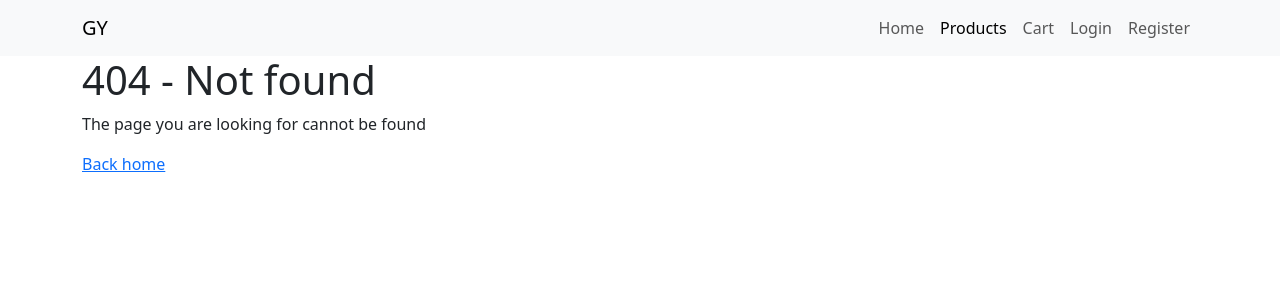
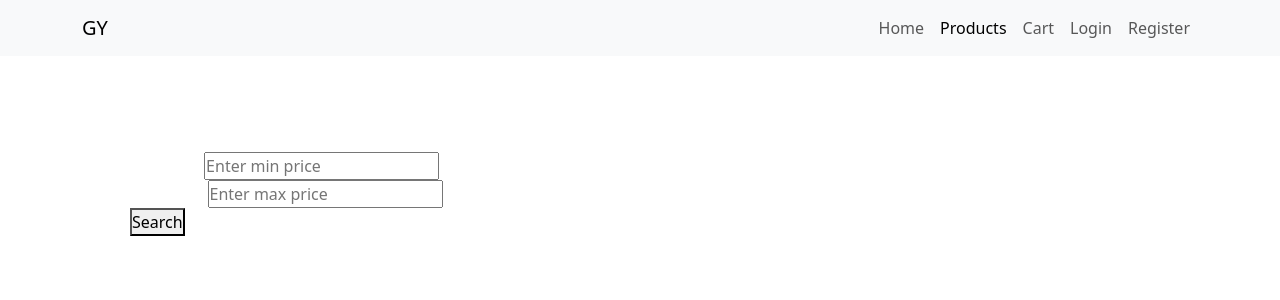
Before and after one commit to yojyojyoj/capstone3, a React (Create React App) app: page /products in a window 1280 px wide. Before the commit this address had no page. Shown: the top 300 px of the page. Built offline with nearby package versions, Linux system fonts and the light colour scheme; no server answers.

Commit message:
member 2 code s70

```diff
--- a/src/App.js
+++ b/src/App.js
@@ -9,6 +9,7 @@ import Login from './pages/Login';
 import Logout from './pages/Logout';
 import Error from './pages/Error';
 import Profile from './pages/Profile';
+import ProductsCatalog from './pages/ProductsCatalog';
 
 import { Container } from 'react-bootstrap';
 import { BrowserRouter as Router, Routes, Route } from 'react-router-dom';
@@ -85,6 +86,7 @@ function App() {
                   <Route path="/login" element={<Login />} />
                   <Route path="/logout" element={<Logout />} />
                   <Route path="/profile" element={<Profile />} />
+                  <Route path="/products" element={<ProductsCatalog />} />
                   <Route path="*" element={<Error />} />
                 </Routes>
               </Container>
--- /dev/null
+++ b/src/pages/ProductsCatalog.js
@@ -0,0 +1,67 @@
+import { useState, useEffect, useContext } from 'react';
+
+import UserContext from '../context/UserContext';
+
+
+export default function ProductsCatalog(){
+
+	const {user} = useContext(UserContext);
+
+		const [products, setProducts] = useState([]);
+		const [minPrice, setMinPrice] = useState('');
+		const [maxPrice, setMaxPrice] = useState('');
+
+	    const fetchData = () => {
+        let fetchUrl = user.isAdmin === true ? "http://localhost:4000/products/all" : "http://localhost:4000/products/";
+
+
+        fetch(fetchUrl, {
+            method : 'POST',
+            headers : {
+                'Authorization' : `Bearer ${localStorage.getItem('token')}`,
+                'Content-Type' : 'application.json',
+            }
+        })
+        .then(res => res.json())
+        .then(data => {
+
+            setProducts(data);
+
+        });
+    }
+
+    useEffect(() => {
+        fetchData();
+
+    }, [user, minPrice, maxPrice]);
+
+     return (
+        <>
+            <div className="mt-5 p-5 text-white">
+                {/* Search Form for Price Range */}
+                <div>
+                    <label htmlFor="minPrice">Min Price:</label>
+                    <input
+                        type="number"
+                        id="minPrice"
+                        value={minPrice}
+                        onChange={(e) => setMinPrice(e.target.value)}
+                        placeholder="Enter min price"
+                    />
+                </div>
+                <div>
+                    <label htmlFor="maxPrice">Max Price:</label>
+                    <input
+                        type="number"
+                        id="maxPrice"
+                        value={maxPrice}
+                        onChange={(e) => setMaxPrice(e.target.value)}
+                        placeholder="Enter max price"
+                    />
+                </div>
+                <button onClick={fetchData}>Search</button>
+
+            </div>
+        </>
+    );
+}
```
